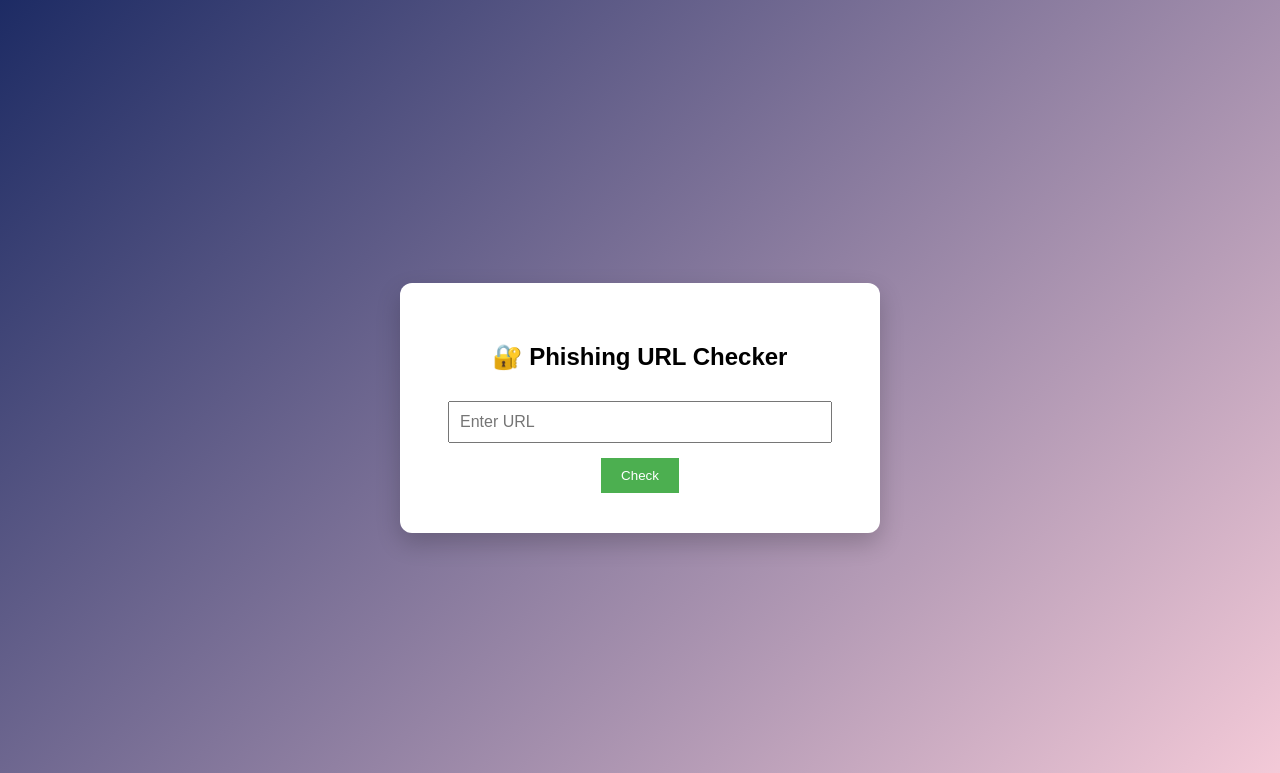
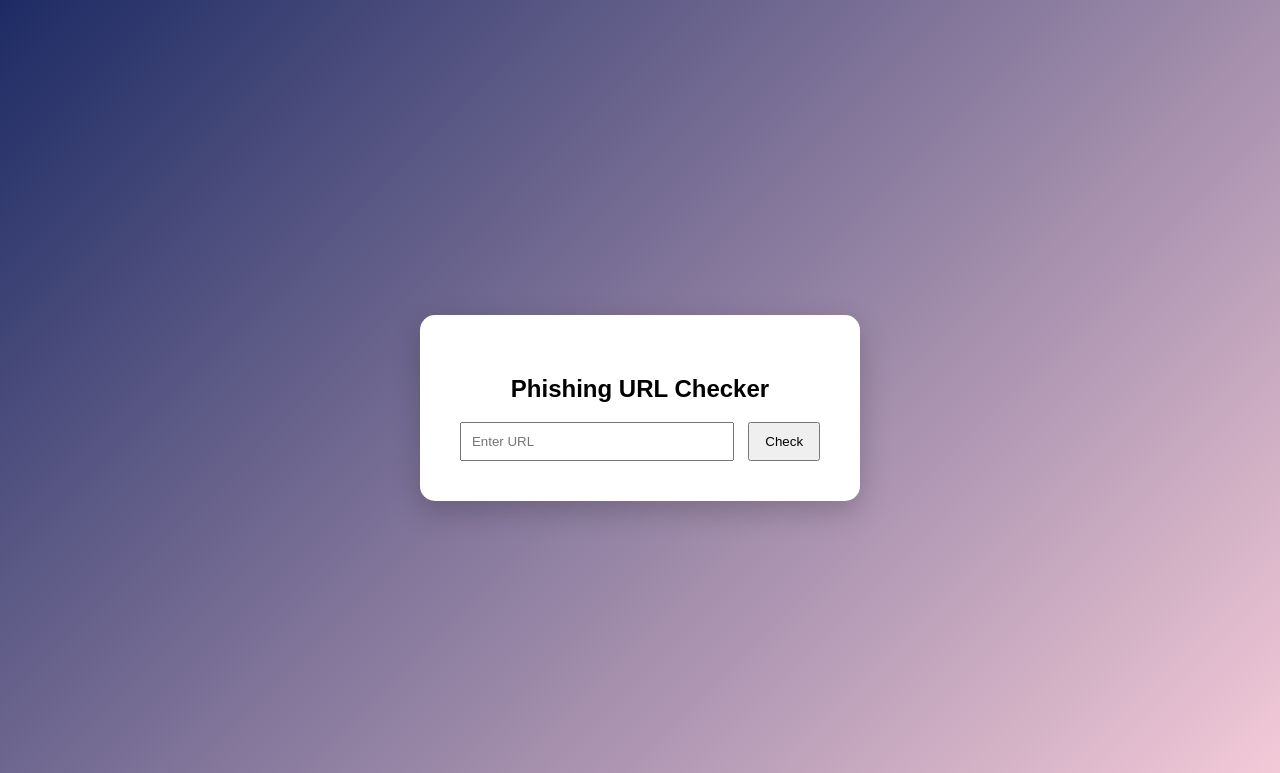
Before and after one commit to simransoni54575-hub/phishing-detector, a Flask app: page / in a window 1280 px wide. Shown: the top 773 px of the page. Run offline with Flask 3, Linux system fonts and the light colour scheme; parts of the project's set-up code (start-up, migrations or seed data) failed here and were passed over.

Commit message:
Update index.html

```diff
--- a/templates/index.html
+++ b/templates/index.html
@@ -16,35 +16,25 @@
         .card {
             background: white;
             padding: 40px;
-            border-radius: 12px;
-            box-shadow: 0 10px 25px rgba(0,0,0,0.2);
+            border-radius: 15px;
             text-align: center;
-            width: 400px;
+            box-shadow: 0 10px 30px rgba(0,0,0,0.2);
         }
 
         input {
             padding: 10px;
-            width: 90%;
-            margin-top: 10px;
-            font-size: 16px;
+            width: 250px;
         }
 
         button {
-            margin-top: 15px;
-            padding: 10px 20px;
-            background: #4CAF50;
-            color: white;
-            border: none;
+            padding: 10px 15px;
+            margin-left: 10px;
             cursor: pointer;
-        }
-
-        button:hover {
-            background: #45a049;
         }
 
         .result {
             margin-top: 20px;
-            font-size: 20px;
+            font-size: 18px;
             font-weight: bold;
         }
     </style>
@@ -53,19 +43,17 @@
 <body>
 
 <div class="card">
-    <h2>🔐 Phishing URL Checker</h2>
+    <h2>Phishing URL Checker</h2>
 
     <form action="/predict" method="post">
         <input type="text" name="url" placeholder="Enter URL" required>
-        <br>
         <button type="submit">Check</button>
     </form>
 
     {% if result %}
-        <div class="result">
-            {{ result }}
-        </div>
+        <div class="result">{{ result }}</div>
     {% endif %}
+
 </div>
 
 </body>
```
